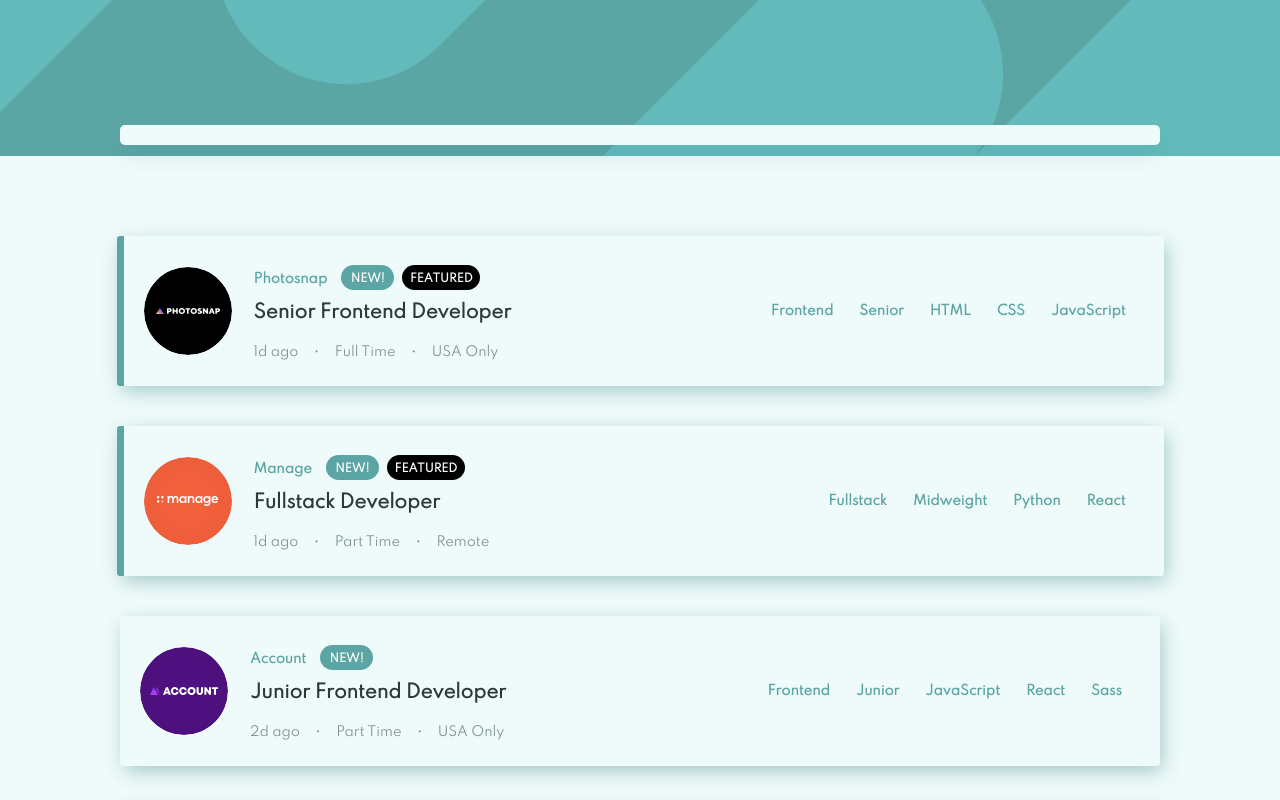
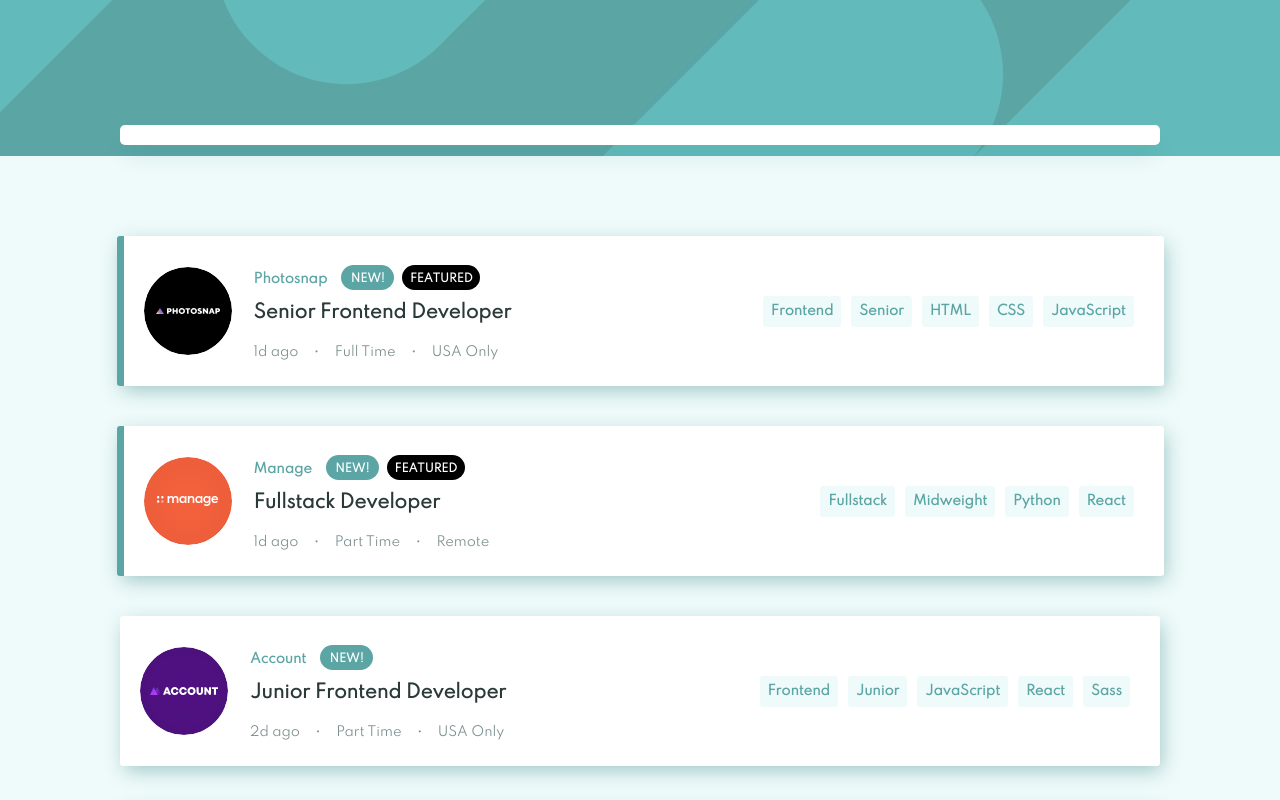
Before and after one commit to sergethi/placement-frontend-copy, an Angular app: page / in a window 1280 px wide. Shown: the top 800 px of the page. Built offline with nearby package versions, Linux system fonts and the light colour scheme.

Commit message:
fix styling and filter logic

```diff
--- a/src/app/app.component.html
+++ b/src/app/app.component.html
@@ -2,17 +2,17 @@
   <div class='row banner'>
     <app-banner></app-banner>
   </div>
-  <div class="row filter">
+  <!-- <div class="row filter">
     <app-filter class="filter-container"></app-filter>
   </div>
-  <div class='row job-card' *ngFor="let job of jobsData">
+  <div class='row job-card' *ngFor="let job of jobsData"> -->
 
-<!--   <div class="row">
-    <app-filter
+  <div class="row filter">
+    <app-filter class= "filter-container"
       (filtedJobsChange)="updateJobs($event)">
     </app-filter>
   </div>
-  <div class='row' *ngFor="let job of filtedJobs"> -->
+  <div class='row' *ngFor="let job of filtedJobs">
     <app-job-card class='list' [job]= "job"></app-job-card>
   </div>
 </div>
--- a/src/app/filter/filter.component.css
+++ b/src/app/filter/filter.component.css
@@ -8,7 +8,7 @@
   width: 1000px;
   height: 100%;
   margin-bottom: 30px;
-  background-color: hsl(180, 52%, 96%);
+  background-color: white;
   box-shadow: 3px 6px 20px -2px #9bc4c4;
   box-shadow: 0px 15px 20px -5px rgba(13, 113, 130, 0.15);
   border-radius: 5px;
--- a/src/app/filter/filter.component.html
+++ b/src/app/filter/filter.component.html
@@ -6,7 +6,8 @@
         [(selectedSkills)]="selectedSkills"
         [(filtedJobs)]="filtedJobs"
         [listOfJobs]="listOfJobs"
-        [jobFilter]="jobFilter">
+        [jobFilter]="jobFilter"
+        (filtedJobsChange)="updateJobs($event)">
       </app-filter-list>
       <p class="filter-clear" (click)="clearSelectedSkills()">Clear</p>
     </div>
--- a/src/app/job-card/job-card.component.css
+++ b/src/app/job-card/job-card.component.css
@@ -11,6 +11,7 @@
   box-shadow: 3px 6px 20px -2px #9bc4c4;
   border-radius: 3px;
   border-left: 5px solid #5ca5a5;
+  background-color: white;
   /* border: 1px solid; */
 }
 
```
